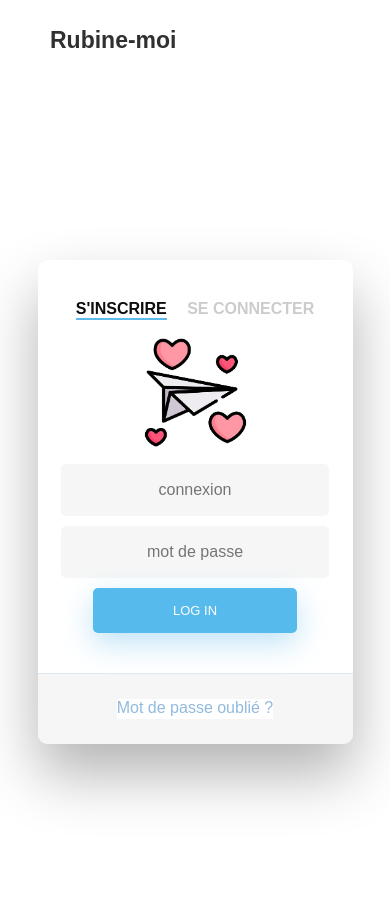
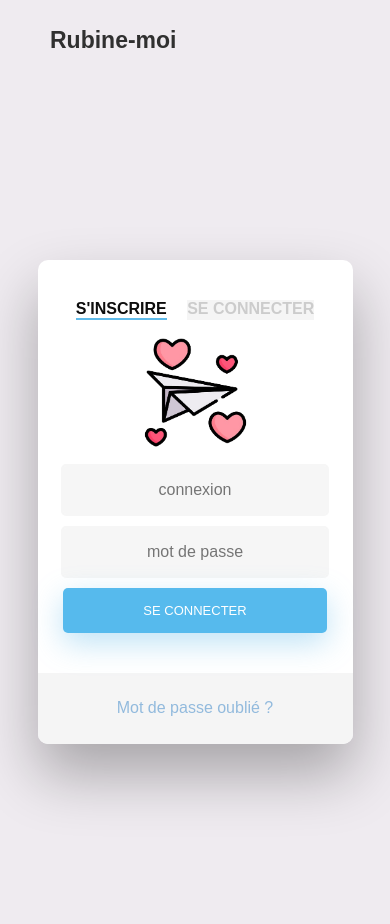
Before and after one commit to clement-rubin/WEBS2PROJET, a PHP site: page /seconnecter.php in a window 390 px wide. Run offline with PHP 8.4, Linux system fonts and the light colour scheme.

Commit message:
Add navigation styles and responsive design

```diff
--- a/modifier.php
+++ b/modifier.php
@@ -45,7 +45,7 @@ if (isset($_POST["Modifier"]) && !empty($_POST["id"])) {
     ?>
     <html>
         <head>
-        <title>Ajouter un adhérent</title>
+            <title>Mot de passe oublié ?</title>
         </head>
         <body>
             <h2>Ajouter un adhérent</h2>
--- a/seconnecter.css
+++ b/seconnecter.css
@@ -15,7 +15,7 @@ body {
 
 /* Navigation bar */
 nav {
-    background: #FFFFFF;
+  background: #efebf0;
     height: 80px;
 }
 
@@ -25,17 +25,21 @@ label.logo {
     line-height: 80px;
     padding: 0 100px;
     font-weight: bold;
+    background: #efebf0;
 }
 
 nav ul {
     float: right;
     margin-right: 20px;
+    background: #efebf0;
+    height: 100%;
 }
 
 nav ul li {
     display: inline-block;
     line-height: 80px;
     margin: 0 5px;
+    background: #efebf0;
 }
 
 nav ul li a {
@@ -44,10 +48,15 @@ nav ul li a {
     padding: 7px 13px;
     border-radius: 3px;
     text-transform: uppercase;
+    background: #efebf0;
 }
 
 a.active, a:hover {
     background: #e0d7e2;
+    transition: .5s;
+}
+.logo-form:active,.logo-form:hover {
+    background:#FFFFFF;
     transition: .5s;
 }
 
@@ -107,6 +116,7 @@ h2 {
   width: 100%;
   min-height: 100%;
   padding: 20px;
+  background: #efebf0;
 }
 
 #formContent {
@@ -124,8 +134,8 @@ h2 {
 }
 
 #formFooter {
-  background-color: #f6f6f6;
-  border-top: 1px solid #dce8f1;
+  background-color: whitesmoke;
+  border-top: 1px solid whitesmoke;
   padding: 25px;
   text-align: center;
   -webkit-border-radius: 0 0 10px 10px;
@@ -344,6 +354,9 @@ input[type=password] {
 .underlineHover:hover:after{
   width: 100%;
 }
+.underlineHover{
+  background: whitesmoke;
+}
 
 
 
--- a/seconnecter.php
+++ b/seconnecter.php
@@ -27,6 +27,7 @@ if ($_SERVER["REQUEST_METHOD"] == "POST") {
     <meta charset="UTF-8">
     <meta name="viewport" content="width=device-width, initial-scale=1.0">
     <link rel="stylesheet" href="seconnecter.css">
+    <title>Se connecter</title>
 </head>
 <body>
     <nav>
@@ -51,19 +52,19 @@ if ($_SERVER["REQUEST_METHOD"] == "POST") {
 
             <!-- Icon -->
             <div class="fadeIn first">
-                <img src="images/love-geader.png" id="icon" alt="User Icon" />
+                <a  class="logo-form" href="index.html"><img src="images/love-geader.png" id="icon" alt="User Icon" /></a>
             </div>
 
             <!-- Login Form -->
             <form method="post">
                 <input type="text" id="login" class="fadeIn second" name="username" placeholder="connexion">
                 <input type="password" id="password" class="fadeIn third" name="password" placeholder="mot de passe">
-                <input type="submit" class="fadeIn fourth" value="Log In">
+                <input type="submit" class="fadeIn fourth" value="Se connecter">
             </form>
 
             <!-- Remind Password -->
             <div id="formFooter">
-                <a class="underlineHover" href="#">Mot de passe oublié ?</a>
+                <a class="underlineHover" href="modifier.php">Mot de passe oublié ?</a>
             </div>
         </div>
     </div>
```
Also changed, not shown: gestion.css (+41 -0 lines), index.html (indentation only). Lines whose indentation alone changed are shown as unchanged.
